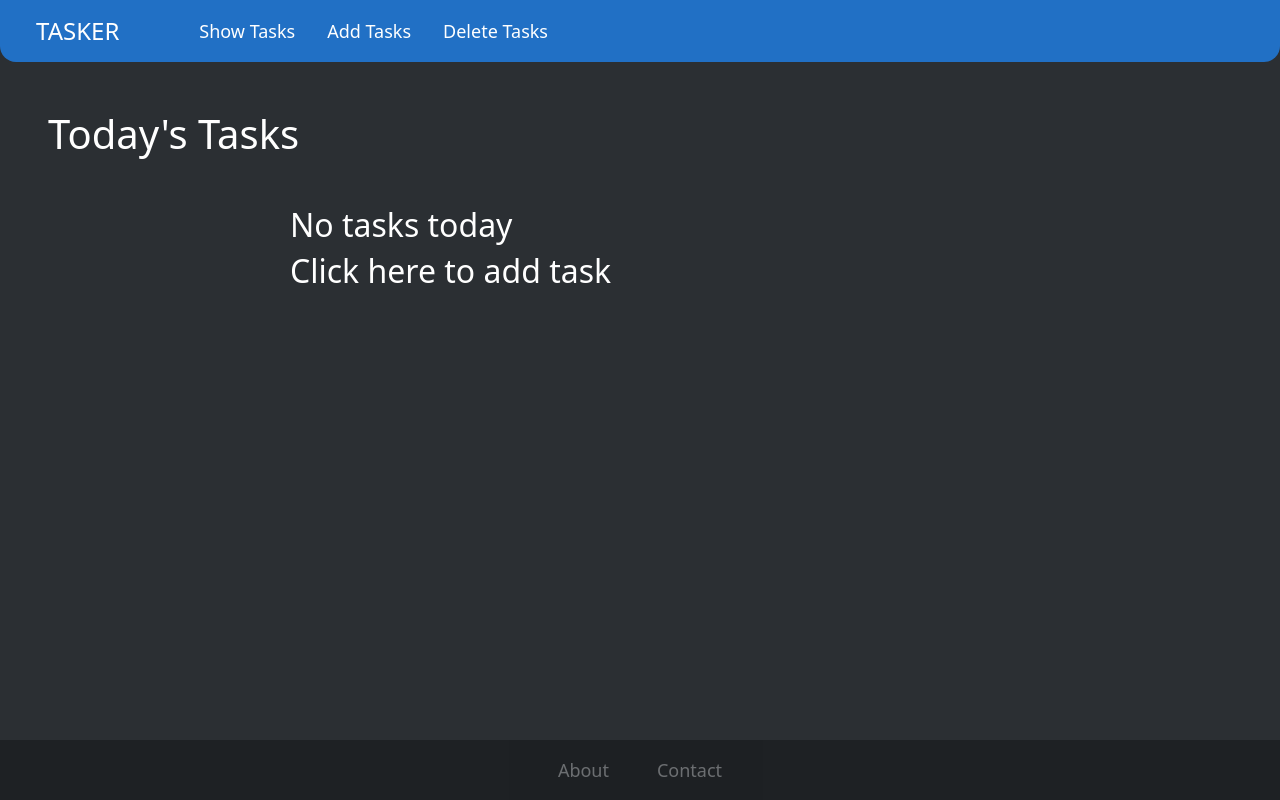
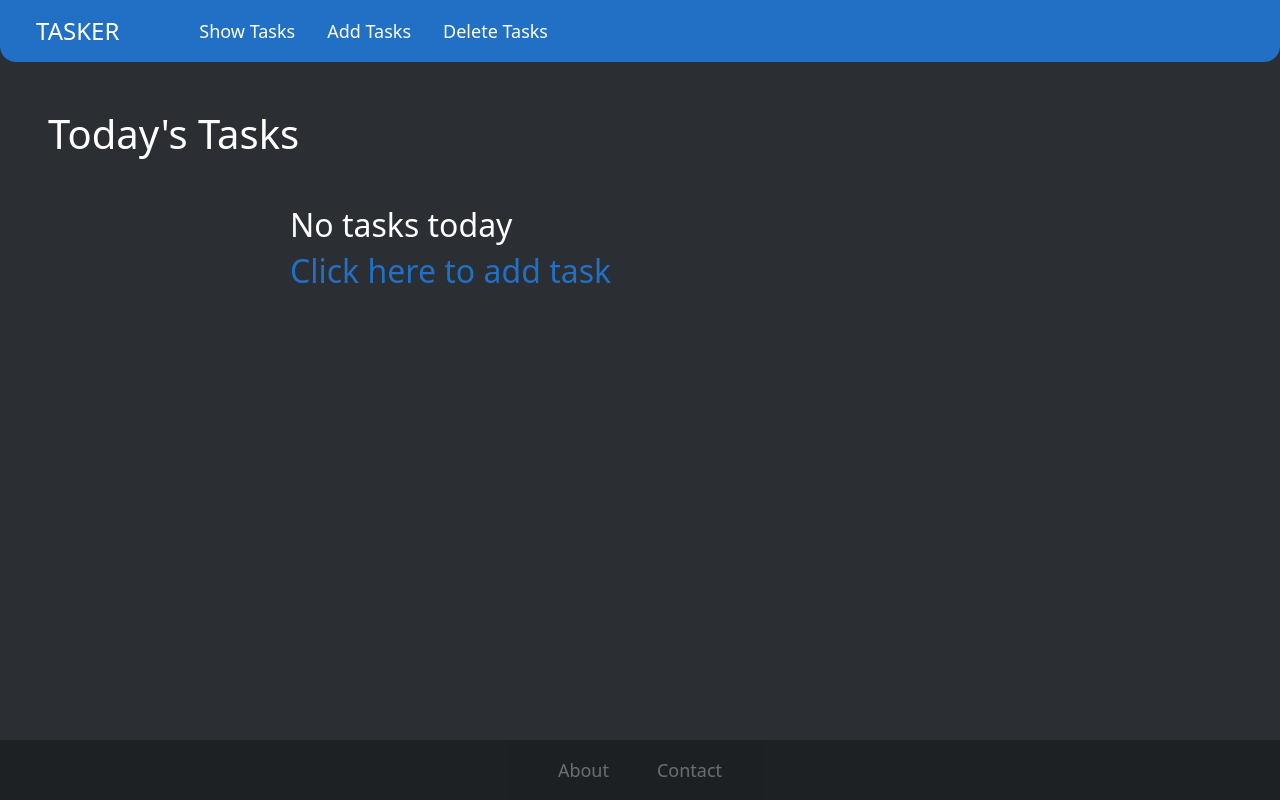
Before and after one commit to ionutprodea/tasker, a React (Vite) app: page / in a window 1280 px wide. Built offline with nearby package versions, Linux system fonts and the light colour scheme.

Commit message:
Changes styles for no tasks link

```diff
--- a/src/index.css
+++ b/src/index.css
@@ -202,13 +202,13 @@ h1, h2 {
 }
 
 .no-tasks-link {
-  color: var(--secondary_color);
+  color: var(--primary_color);
   transition: all ease-in-out 0.7s;
   text-decoration: none;
 }
 
 .no-tasks-link:hover{
-  color: var(--primary_color);
+  color: var(--secondary_color);
 }
 
 /* Footer */
@@ -218,6 +218,7 @@ h1, h2 {
     height: 60px;
     opacity: 30%;
 }
+
 
 /* Custom checkbox */
 
```
